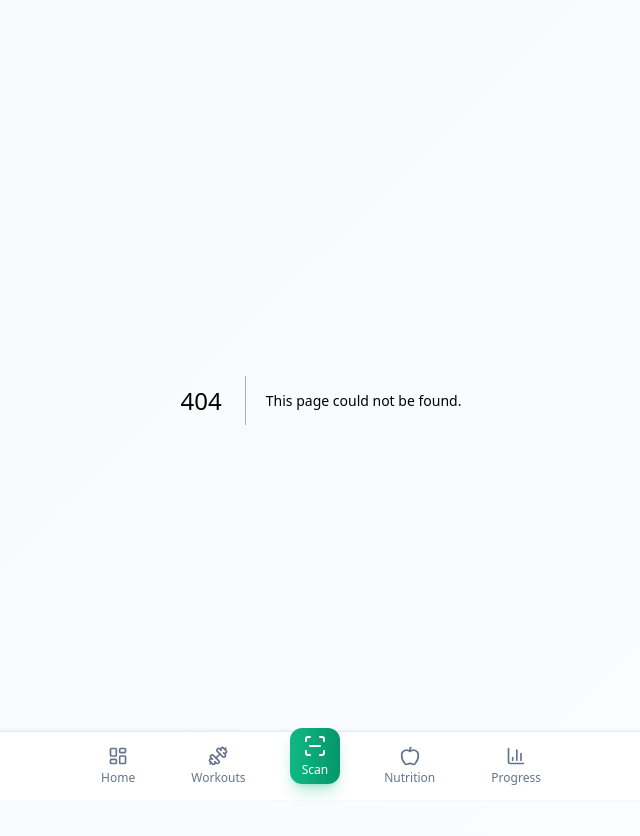
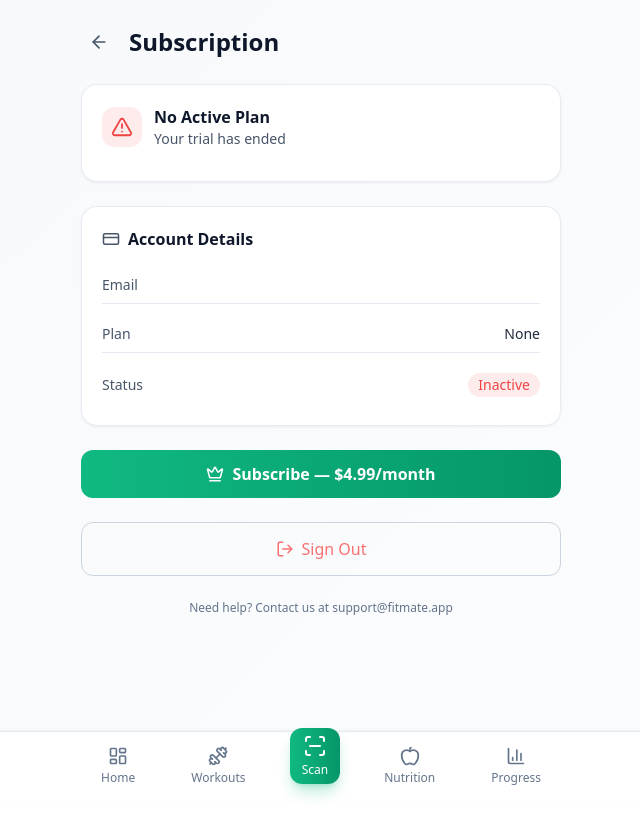
Before and after one commit to alexturkmani/fitness-pwa, a Next.js app: page /subscription in a window 1280 px wide. Before the commit this address had no page. Shown: the top 836 px of the page, without its empty margins (319-959 px from the left). After the commit the page ends 800 px from the top, so only its background shows below. Built offline with nearby package versions, Linux system fonts and the light colour scheme; no server answers.

Commit message:
feat: subscription management page + sign out
- /subscription page: view plan status, trial days, cancel subscription
- Profile page: added Subscription & Billing link + Sign Out button
- Cancel confirmation with warning about losing features

```diff
--- a/src/app/profile/page.tsx
+++ b/src/app/profile/page.tsx
@@ -1,6 +1,8 @@
 'use client';
 import { useState } from 'react';
 import { useRouter } from 'next/navigation';
+import { signOut } from 'next-auth/react';
+import Link from 'next/link';
 import { useUserProfile } from '@/hooks/useUserProfile';
 import { ACTIVITY_LEVELS, FITNESS_GOALS } from '@/lib/constants';
 import Card from '@/components/ui/Card';
@@ -8,7 +10,8 @@ import Button from '@/components/ui/Button';
 import Modal from '@/components/ui/Modal';
 import {
   ArrowLeft, User, Save, Check, Pencil,
-  TrendingDown, Dumbbell, Zap, Heart, Activity, Sparkles
+  TrendingDown, Dumbbell, Zap, Heart, Activity, Sparkles,
+  Crown, ChevronRight, LogOut
 } from 'lucide-react';
 
 const goalIcons: Record<string, any> = {
@@ -361,6 +364,32 @@ export default function ProfilePage() {
         </div>
         <Button className="w-full mt-3" onClick={() => setShowGoalModal(false)}>Done</Button>
       </Modal>
+
+      {/* Subscription & Account */}
+      <Link href="/subscription">
+        <Card className="card-hover">
+          <div className="flex items-center justify-between">
+            <div className="flex items-center gap-3">
+              <div className="w-10 h-10 rounded-xl bg-yellow-500/10 flex items-center justify-center">
+                <Crown className="text-yellow-500" size={20} />
+              </div>
+              <div>
+                <p className="font-medium text-dark-100">Subscription & Billing</p>
+                <p className="text-sm text-dark-400">Manage your plan, cancel, or upgrade</p>
+              </div>
+            </div>
+            <ChevronRight className="text-dark-500" size={20} />
+          </div>
+        </Card>
+      </Link>
+
+      <button
+        onClick={() => signOut({ callbackUrl: '/login' })}
+        className="w-full flex items-center justify-center gap-2 p-3.5 rounded-xl border border-dark-700 text-red-400 font-medium hover:bg-red-500/5 hover:border-red-500/30 transition-all"
+      >
+        <LogOut size={18} />
+        Sign Out
+      </button>
     </div>
   );
 }
--- /dev/null
+++ b/src/app/subscription/page.tsx
@@ -0,0 +1,201 @@
+'use client';
+import { useState } from 'react';
+import { useSession, signOut } from 'next-auth/react';
+import { useRouter } from 'next/navigation';
+import { useSubscription } from '@/hooks/useSubscription';
+import Card from '@/components/ui/Card';
+import Button from '@/components/ui/Button';
+import {
+  ArrowLeft, Crown, CreditCard, Calendar, Shield,
+  AlertTriangle, LogOut, CheckCircle, Clock, Sparkles
+} from 'lucide-react';
+
+export default function SubscriptionPage() {
+  const router = useRouter();
+  const { data: session } = useSession();
+  const { isTrialActive, isSubscribed, trialDaysLeft, hasAccess } = useSubscription();
+  const [cancelling, setCancelling] = useState(false);
+  const [showCancelConfirm, setShowCancelConfirm] = useState(false);
+  const [error, setError] = useState('');
+  const [success, setSuccess] = useState('');
+
+  const user = session?.user as any;
+  const email = user?.email || '';
+  const trialEndsAt = user?.trialEndsAt ? new Date(user.trialEndsAt) : null;
+
+  const handleCancel = async () => {
+    setCancelling(true);
+    setError('');
+    try {
+      const res = await fetch('/api/auth/subscription', {
+        method: 'POST',
+        headers: { 'Content-Type': 'application/json' },
+        body: JSON.stringify({ action: 'deactivate' }),
+      });
+      if (res.ok) {
+        setSuccess('Your subscription has been cancelled. You\'ll retain access until the end of your billing period.');
+        setShowCancelConfirm(false);
+      } else {
+        setError('Failed to cancel subscription. Please try again.');
+      }
+    } catch (e) {
+      setError('Something went wrong. Please try again.');
+    } finally {
+      setCancelling(false);
+    }
+  };
+
+  return (
+    <div className="py-6 space-y-6">
+      {/* Header */}
+      <div className="flex items-center gap-3">
+        <button onClick={() => router.back()} className="p-2 text-dark-400 hover:text-dark-200 transition-colors">
+          <ArrowLeft size={20} />
+        </button>
+        <h1 className="text-2xl font-bold text-dark-100">Subscription</h1>
+      </div>
+
+      {/* Status Card */}
+      <Card className={`border ${hasAccess ? 'border-primary-500/30 bg-primary-500/5' : 'border-red-500/30 bg-red-500/5'}`}>
+        <div className="flex items-center gap-3 mb-3">
+          {hasAccess ? (
+            <div className="w-10 h-10 rounded-xl bg-primary-500/10 flex items-center justify-center">
+              <CheckCircle className="text-primary-500" size={22} />
+            </div>
+          ) : (
+            <div className="w-10 h-10 rounded-xl bg-red-500/10 flex items-center justify-center">
+              <AlertTriangle className="text-red-500" size={22} />
+            </div>
+          )}
+          <div>
+            <p className="font-semibold text-dark-100">
+              {isSubscribed ? 'Premium Active' : isTrialActive ? 'Free Trial' : 'No Active Plan'}
+            </p>
+            <p className="text-sm text-dark-400">
+              {isSubscribed
+                ? '$4.99/month — Active subscription'
+                : isTrialActive
+                ? `${trialDaysLeft} day${trialDaysLeft !== 1 ? 's' : ''} remaining`
+                : 'Your trial has ended'}
+            </p>
+          </div>
+        </div>
+      </Card>
+
+      {/* Account Details */}
+      <Card>
+        <h2 className="font-semibold text-dark-100 mb-4 flex items-center gap-2">
+          <CreditCard size={18} className="text-dark-400" />
+          Account Details
+        </h2>
+        <div className="space-y-3">
+          <div className="flex justify-between items-center py-2 border-b border-dark-700/50">
+            <span className="text-sm text-dark-400">Email</span>
+            <span className="text-sm font-medium text-dark-200">{email}</span>
+          </div>
+          <div className="flex justify-between items-center py-2 border-b border-dark-700/50">
+            <span className="text-sm text-dark-400">Plan</span>
+            <span className="text-sm font-medium text-dark-200">
+              {isSubscribed ? 'Premium ($4.99/mo)' : isTrialActive ? 'Free Trial' : 'None'}
+            </span>
+          </div>
+          {trialEndsAt && (
+            <div className="flex justify-between items-center py-2 border-b border-dark-700/50">
+              <span className="text-sm text-dark-400">
+                {isTrialActive ? 'Trial ends' : 'Trial ended'}
+              </span>
+              <span className="text-sm font-medium text-dark-200">
+                {trialEndsAt.toLocaleDateString('en-US', { month: 'short', day: 'numeric', year: 'numeric' })}
+              </span>
+            </div>
+          )}
+          <div className="flex justify-between items-center py-2">
+            <span className="text-sm text-dark-400">Status</span>
+            <span className={`text-sm font-medium px-2.5 py-0.5 rounded-full ${
+              hasAccess ? 'bg-primary-500/10 text-primary-500' : 'bg-red-500/10 text-red-500'
+            }`}>
+              {hasAccess ? 'Active' : 'Inactive'}
+            </span>
+          </div>
+        </div>
+      </Card>
+
+      {/* Actions */}
+      <div className="space-y-3">
+        {!isSubscribed && (
+          <Button className="w-full" onClick={() => router.push('/paywall')}>
+            <Crown size={18} />
+            {isTrialActive ? 'Upgrade to Premium' : 'Subscribe — $4.99/month'}
+          </Button>
+        )}
+
+        {isSubscribed && !showCancelConfirm && (
+          <button
+            onClick={() => setShowCancelConfirm(true)}
+            className="w-full p-3.5 rounded-xl border border-dark-700 text-dark-400 text-sm font-medium hover:border-red-500/50 hover:text-red-400 transition-all"
+          >
+            Cancel Subscription
+          </button>
+        )}
+
+        {showCancelConfirm && (
+          <Card className="border-red-500/30 bg-red-500/5">
+            <div className="flex items-start gap-3 mb-4">
+              <AlertTriangle className="text-red-500 flex-shrink-0 mt-0.5" size={20} />
+              <div>
+                <p className="font-medium text-dark-100">Cancel subscription?</p>
+                <p className="text-sm text-dark-400 mt-1">
+                  You'll lose access to AI workout plans, meal plans, barcode scanner, and all premium features at the end of your billing period.
+                </p>
+              </div>
+            </div>
+            <div className="flex gap-2">
+              <button
+                onClick={() => setShowCancelConfirm(false)}
+                className="flex-1 p-2.5 rounded-xl border border-dark-700 text-dark-300 text-sm font-medium hover:bg-dark-950 transition-all"
+              >
+                Keep Plan
+              </button>
+              <button
+                onClick={handleCancel}
+                disabled={cancelling}
+                className="flex-1 p-2.5 rounded-xl bg-red-500 text-white text-sm font-medium hover:bg-red-600 transition-all disabled:opacity-50"
+              >
+                {cancelling ? 'Cancelling...' : 'Yes, Cancel'}
+              </button>
+            </div>
+          </Card>
+        )}
+
+        {success && (
+          <Card className="border-primary-500/30 bg-primary-500/5">
+            <div className="flex items-center gap-2">
+              <CheckCircle className="text-primary-500 flex-shrink-0" size={18} />
+              <p className="text-sm text-primary-600">{success}</p>
+            </div>
+          </Card>
+        )}
+
+        {error && (
+          <Card className="border-red-500/30 bg-red-500/5">
+            <p className="text-sm text-red-500">{error}</p>
+          </Card>
+        )}
+      </div>
+
+      {/* Sign Out */}
+      <button
+        onClick={() => signOut({ callbackUrl: '/login' })}
+        className="w-full flex items-center justify-center gap-2 p-3.5 rounded-xl border border-dark-700 text-red-400 font-medium hover:bg-red-500/5 hover:border-red-500/30 transition-all"
+      >
+        <LogOut size={18} />
+        Sign Out
+      </button>
+
+      {/* Footer info */}
+      <p className="text-xs text-dark-500 text-center">
+        Need help? Contact us at support@fitmate.app
+      </p>
+    </div>
+  );
+}
```
